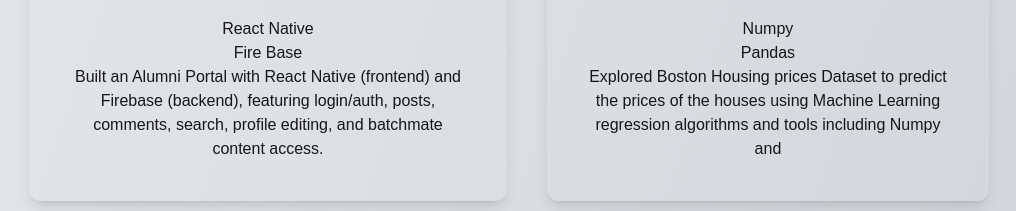
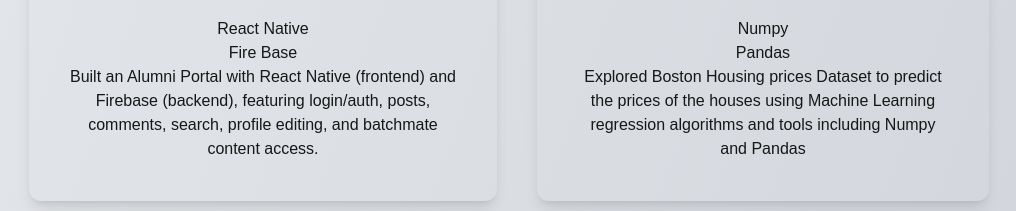
Before and after one commit to Insitium/sarthak-portfolio, a Next.js app: page / in a window 1280 px wide. Shown: the part 3400-3611 px from the top of the page, without its empty margins (131-1147 px from the left). Built offline with nearby package versions, Linux system fonts and the light colour scheme.

Commit message:
minor content change

```diff
--- a/src/app/page.js
+++ b/src/app/page.js
@@ -217,7 +217,7 @@
               <ul className='list-disc list-inside'>
                 <ul>Numpy</ul>
                 <ul>Pandas</ul>
-                <ul>Explored Boston Housing prices Dataset to predict the prices of the houses using Machine Learning regression algorithms and tools including Numpy and </ul>
+                <ul>Explored Boston Housing prices Dataset to predict the prices of the houses using Machine Learning regression algorithms and tools including Numpy and Pandas</ul>
               </ul>
             </div>
           </div>
```
